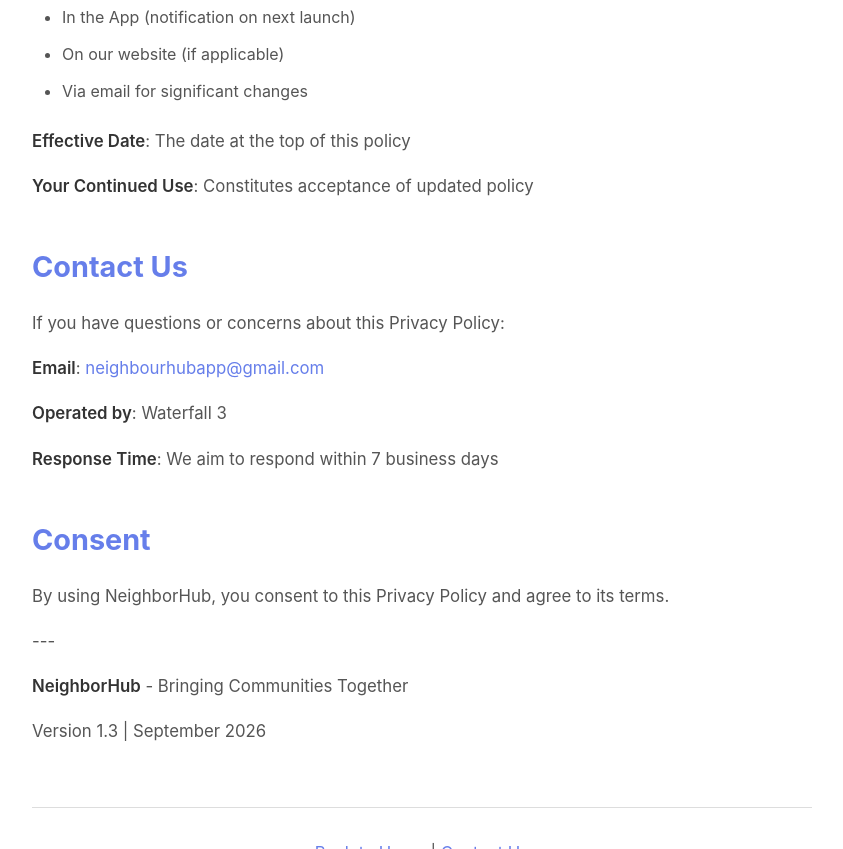
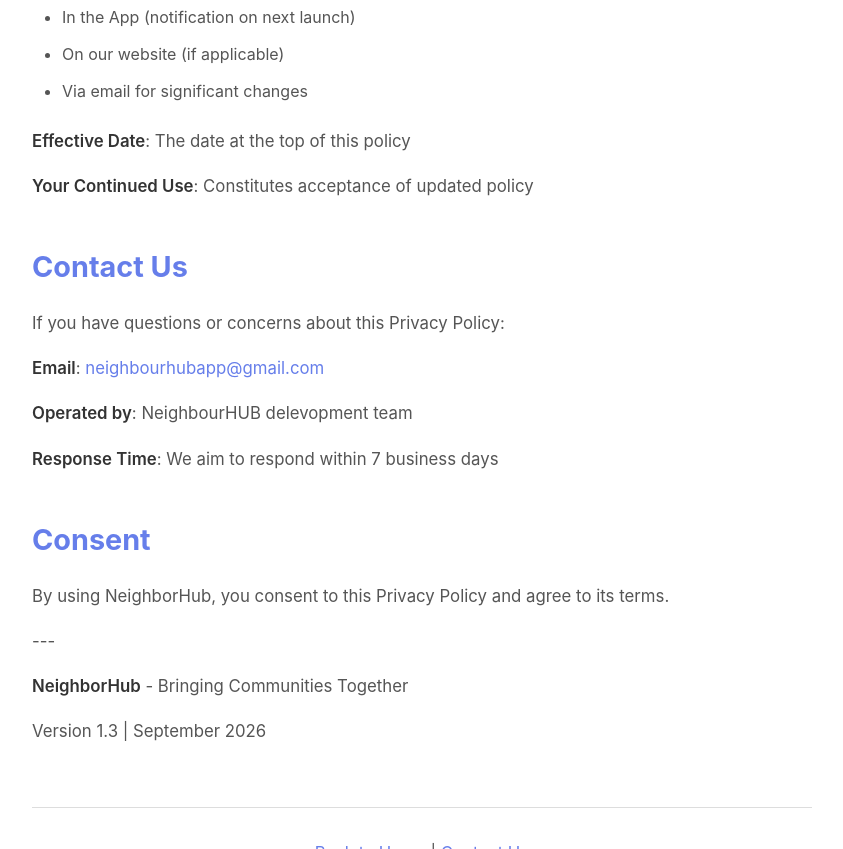
Before and after one commit to Mikeweston77/neighborhub-legal, a plain HTML site: page docs/privacy.html in a window 1280 px wide. Shown: the part 11151-12000 px from the top of the page, without its empty margins (218-1061 px from the left). Drawn offline with Linux system fonts and the light colour scheme.

Commit message:
Add files via upload

```diff
--- a/docs/privacy.html
+++ b/docs/privacy.html
@@ -468,7 +468,7 @@
 <p>If you have questions or concerns about this Privacy Policy:</p>
 
 <p><strong>Email</strong>: <a href="mailto:neighbourhubapp@gmail.com">neighbourhubapp@gmail.com</a>  </p>
-<p><strong>Operated by</strong>: Waterfall 3  </p>
+<p><strong>Operated by</strong>: NeighbourHUB delevopment team  </p>
 <p><strong>Response Time</strong>: We aim to respond within 7 business days</p>
 
 <h2>Consent</h2>
```
